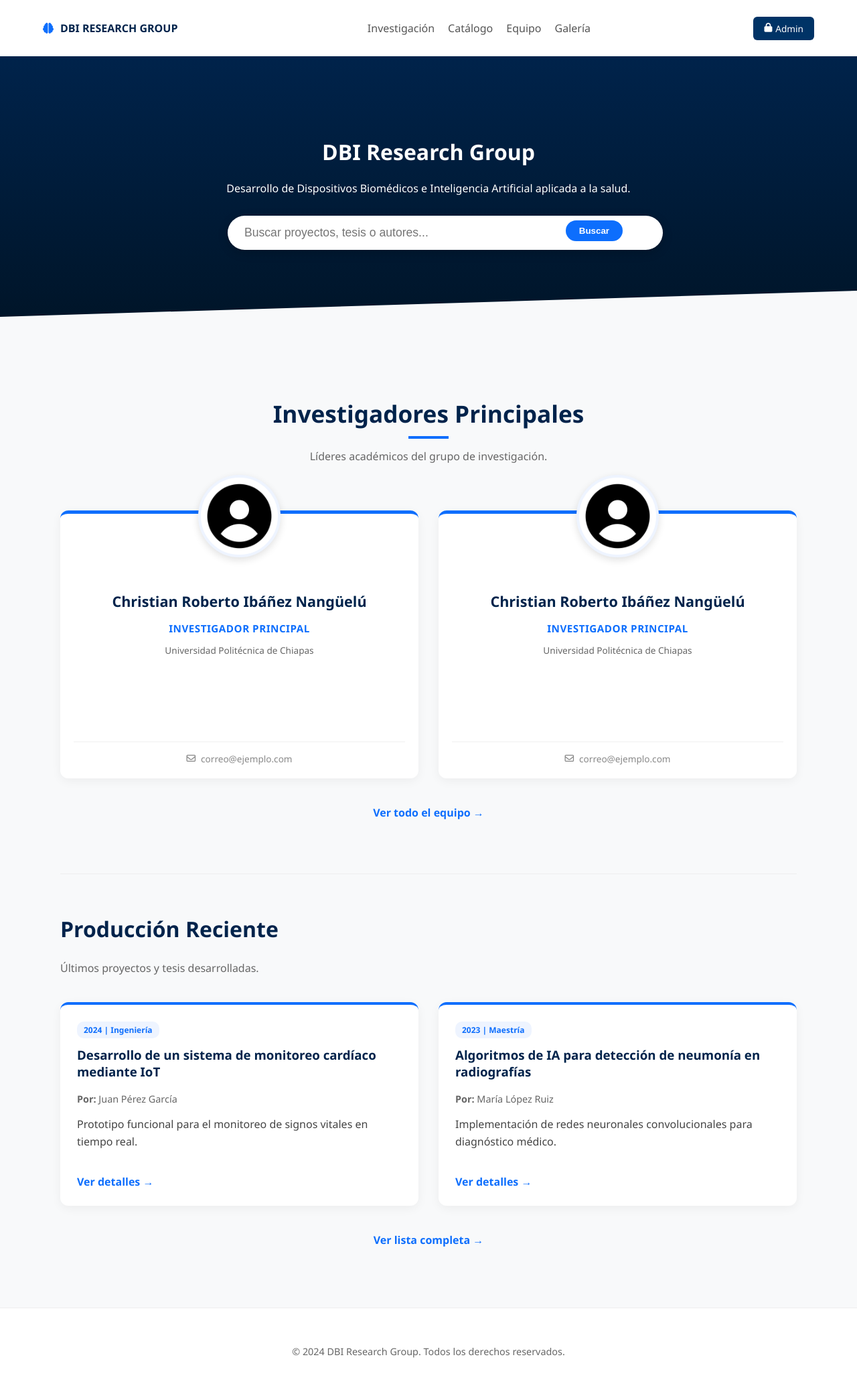
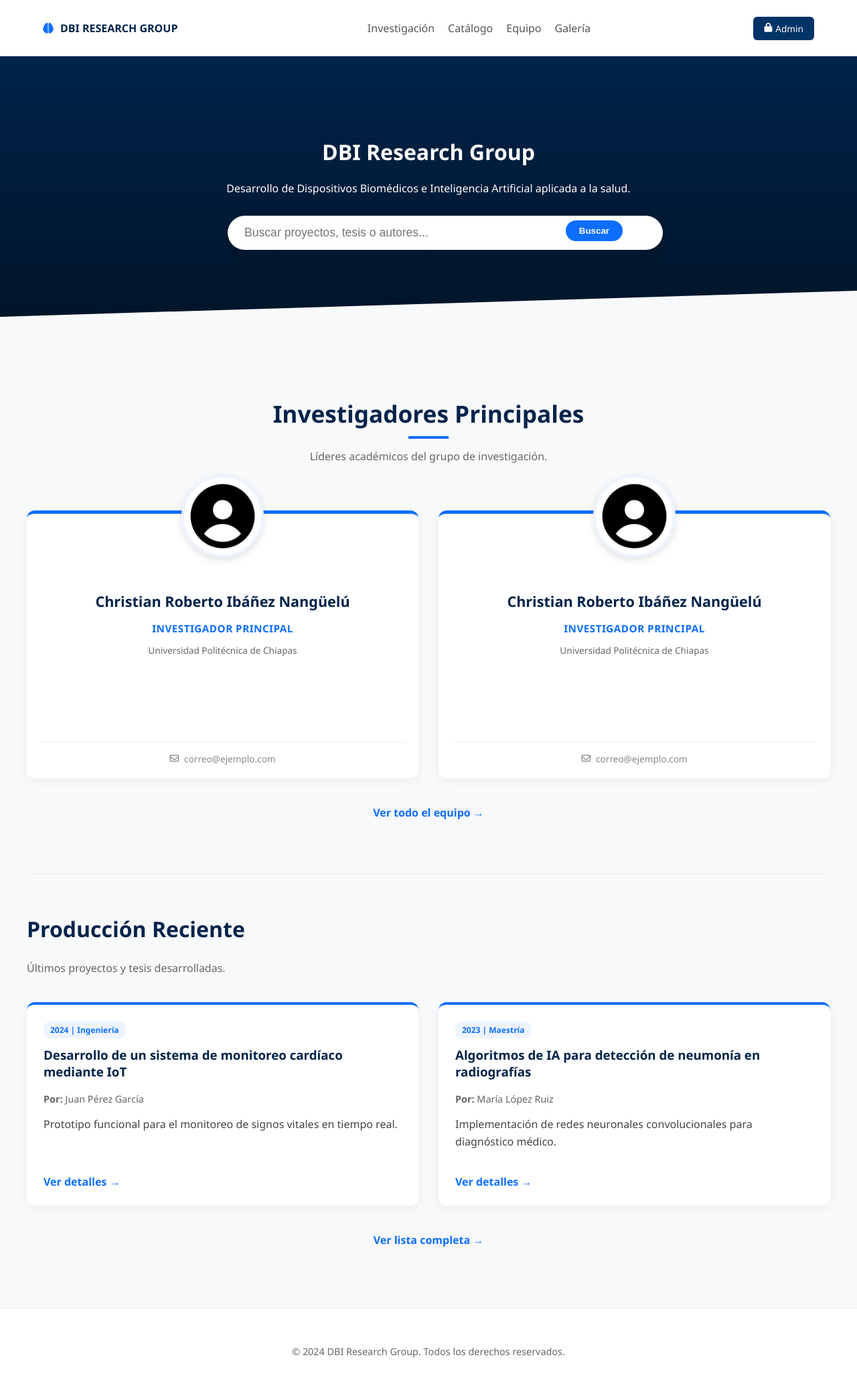
Before and after one commit to cribnez/dbi-research-web, a Jekyll site: the page built from index.md, in a window 1280 px wide. Shown: the whole page at 67% size. Built offline with Jekyll 4.4.1, drawn with Linux system fonts in a browser that asks for light colours.

Commit message:
Update style.css

```diff
--- a/assets/css/style.css
+++ b/assets/css/style.css
@@ -38,3 +38,24 @@ body { font-family: 'Segoe UI', sans-serif; margin: 0; background: var(--gris-fo
 }
 .photo-circle img { width: 100%; height: 100%; object-fit: cover; }
 .img-fluid { width: 100%; border-radius: 8px; margin-bottom: 15px; }
+
+/* Añade esto a tu CSS para que nada se rompa en móviles */
+img {
+    max-width: 100%;
+    height: auto;
+}
+
+.container {
+    width: 95%; /* En pantallas pequeñas usa casi todo el ancho */
+    max-width: 1200px; /* En pantallas grandes no se estira infinito */
+    margin: 0 auto;
+}
+
+@media (max-width: 600px) {
+    .hero h1 {
+        font-size: 1.8rem !important; /* Texto más pequeño en celular */
+    }
+    .card {
+        margin-top: 50px !important; /* Espacio para que la foto circular no choque */
+    }
+}
```
